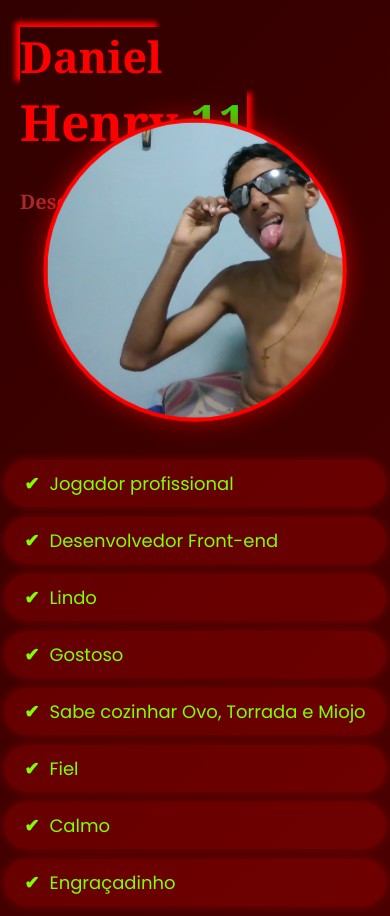
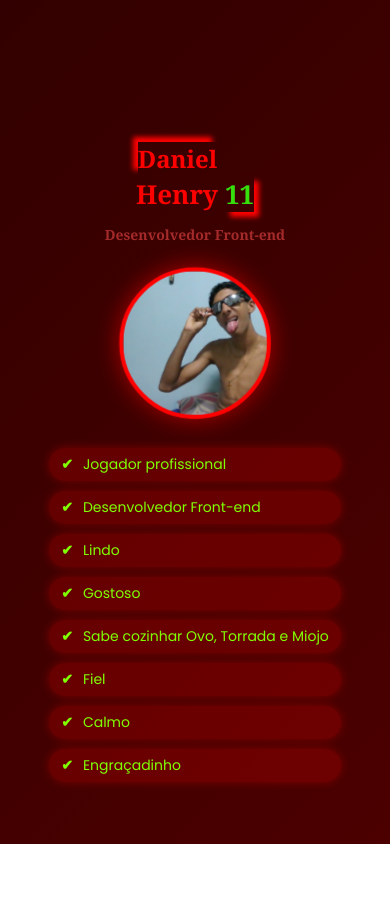
Before and after one commit to DanielHenry11/Daniel-Henry-Mito-Lenda, a plain HTML site: page index.html in a window 390 px wide. After the commit the page ends 844 px from the top, so only its background shows below. Drawn offline with Linux system fonts and the light colour scheme.

Commit message:
dando responsividade

```diff
--- a/index.html
+++ b/index.html
@@ -7,9 +7,8 @@
   <title>Daniel Henry — Mito & Lenda</title>
 </head>
 
+<body>
   <div class="div-1">
-
-<body>
     <h1>
       <span class="daniel">Daniel</span> <br> Henry
       <span class="onze">11</span> <br>
@@ -29,9 +28,8 @@
         <li>Calmo</li>
         <li>Engraçadinho</li>
       </ul>
-
     </main>
-
+  </div>
 </body>
 
 </html>
--- a/style.css
+++ b/style.css
@@ -100,3 +100,90 @@ ul li:hover {
     background-color: rgba(255, 0, 0, 0.4);
     box-shadow: 0 0 15px rgba(255, 0, 0, 0.5);
 }
+
+/* MEDIA QUERIES - RESPONSIVIDADE */
+
+@media (max-width: 1024px) {
+    h1 {
+        font-size: 40px;
+        left: 10px;
+        top: 10px;
+    }
+
+    .daniel {
+        font-size: 35px;
+    }
+
+    .desenvolvedor {
+        font-size: 18px;
+    }
+
+    .div-2 {
+        width: 250px;
+        height: 250px;
+    }
+
+    ul li {
+        font-size: 16px;
+        padding: 8px 16px;
+    }
+}
+
+@media (max-width: 768px) {
+    h1 {
+        font-size: 32px;
+        left: 10px;
+        top: 10px;
+    }
+
+    .daniel {
+        font-size: 30px;
+    }
+
+    .desenvolvedor {
+        font-size: 16px;
+    }
+
+    .div-2 {
+        width: 200px;
+        height: 200px;
+    }
+
+    ul li {
+        font-size: 15px;
+        padding: 8px 14px;
+    }
+}
+
+@media (max-width: 480px) {
+    h1 {
+        position: static;
+        margin: 20px auto;
+        font-size: 26px;
+        text-align: center;
+        max-width: 90%;
+    }
+
+    .daniel {
+        font-size: 24px;
+        margin-right: 35px;
+    }
+
+    .desenvolvedor {
+        font-size: 14px;
+    }
+
+    .div-2 {
+        width: 150px;
+        height: 150px;
+    }
+
+    ul li {
+        font-size: 14px;
+        padding: 6px 12px;
+    }
+
+    main {
+        gap: 20px;
+    }
+}
```
Lines whose indentation alone changed are shown as unchanged.
